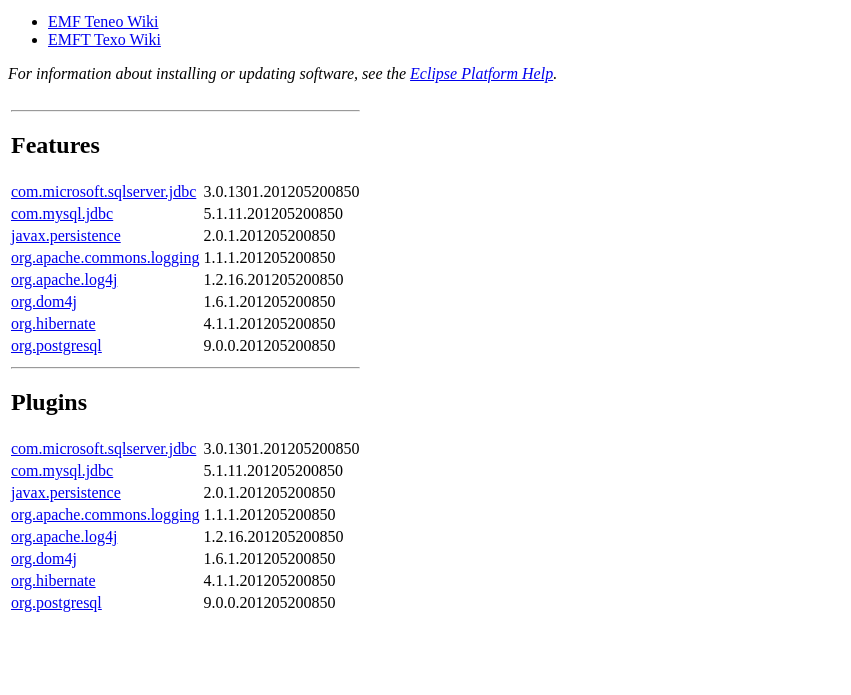
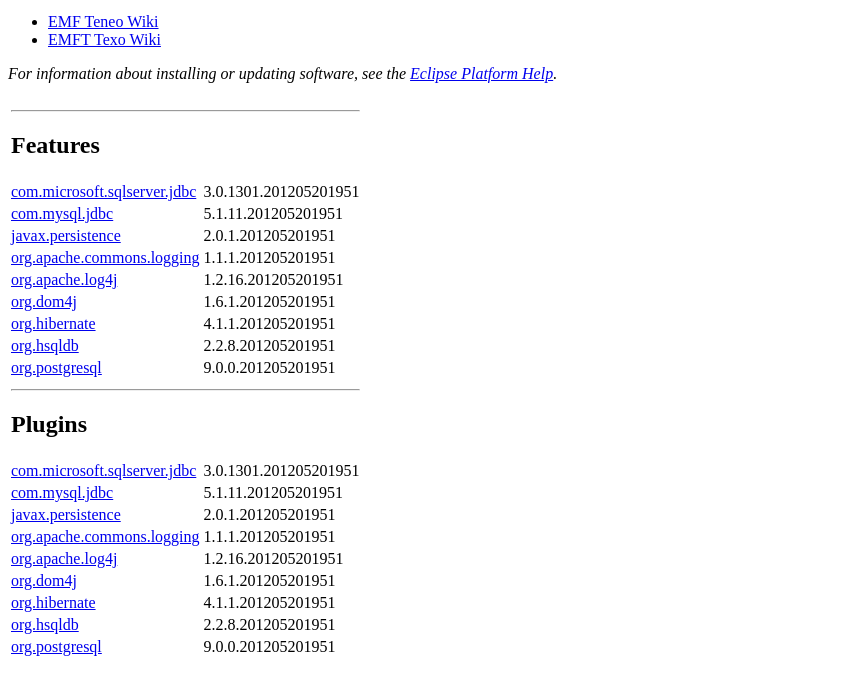
Before and after one commit to mtaal/texoteneodeps, a plain HTML site: page org.eclipse.emf.teneo.update/index.html in a window 1280 px wide. Shown: the part 87-782 px from the top of the page, without its empty margins (0-851 px from the left). Drawn offline with Linux system fonts and the light colour scheme.

Commit message:
Re-added hsqldb, new build

```diff
--- a/org.eclipse.emf.teneo.update/index.html
+++ b/org.eclipse.emf.teneo.update/index.html
@@ -32,28 +32,31 @@
 </td>
 </tr>
 <tr>
-<td><a xmlns="" href="features/com.microsoft.sqlserver.jdbc_3.0.1301.201205200850.jar">com.microsoft.sqlserver.jdbc</a></td><td>3.0.1301.201205200850</td>
+<td><a xmlns="" href="features/com.microsoft.sqlserver.jdbc_3.0.1301.201205201951.jar">com.microsoft.sqlserver.jdbc</a></td><td>3.0.1301.201205201951</td>
 </tr>
 <tr>
-<td><a href="features/com.mysql.jdbc_5.1.11.201205200850.jar">com.mysql.jdbc</a></td><td>5.1.11.201205200850</td>
+<td><a href="features/com.mysql.jdbc_5.1.11.201205201951.jar">com.mysql.jdbc</a></td><td>5.1.11.201205201951</td>
 </tr>
 <tr>
-<td><a href="features/javax.persistence_2.0.1.201205200850.jar">javax.persistence</a></td><td>2.0.1.201205200850</td>
+<td><a href="features/javax.persistence_2.0.1.201205201951.jar">javax.persistence</a></td><td>2.0.1.201205201951</td>
 </tr>
 <tr>
-<td><a href="features/org.apache.commons.logging_1.1.1.201205200850.jar">org.apache.commons.logging</a></td><td>1.1.1.201205200850</td>
+<td><a href="features/org.apache.commons.logging_1.1.1.201205201951.jar">org.apache.commons.logging</a></td><td>1.1.1.201205201951</td>
 </tr>
 <tr>
-<td><a href="features/org.apache.log4j_1.2.16.201205200850.jar">org.apache.log4j</a></td><td>1.2.16.201205200850</td>
+<td><a href="features/org.apache.log4j_1.2.16.201205201951.jar">org.apache.log4j</a></td><td>1.2.16.201205201951</td>
 </tr>
 <tr>
-<td><a href="features/org.dom4j_1.6.1.201205200850.jar">org.dom4j</a></td><td>1.6.1.201205200850</td>
+<td><a href="features/org.dom4j_1.6.1.201205201951.jar">org.dom4j</a></td><td>1.6.1.201205201951</td>
 </tr>
 <tr>
-<td><a href="features/org.hibernate_4.1.1.201205200850.jar">org.hibernate</a></td><td>4.1.1.201205200850</td>
+<td><a href="features/org.hibernate_4.1.1.201205201951.jar">org.hibernate</a></td><td>4.1.1.201205201951</td>
 </tr>
 <tr>
-<td><a href="features/org.postgresql_9.0.0.201205200850.jar">org.postgresql</a></td><td>9.0.0.201205200850</td>
+<td><a href="features/org.hsqldb_2.2.8.201205201951.jar">org.hsqldb</a></td><td>2.2.8.201205201951</td>
+</tr>
+<tr>
+<td><a href="features/org.postgresql_9.0.0.201205201951.jar">org.postgresql</a></td><td>9.0.0.201205201951</td>
 </tr>
 <tr>
 <td colspan="2">
@@ -62,28 +65,31 @@
 </td>
 </tr>
 <tr>
-<td><a href="plugins/com.microsoft.sqlserver.jdbc_3.0.1301.201205200850.jar">com.microsoft.sqlserver.jdbc</a></td><td>3.0.1301.201205200850</td>
+<td><a href="plugins/com.microsoft.sqlserver.jdbc_3.0.1301.201205201951.jar">com.microsoft.sqlserver.jdbc</a></td><td>3.0.1301.201205201951</td>
 </tr>
 <tr>
-<td><a href="plugins/com.mysql.jdbc_5.1.11.201205200850.jar">com.mysql.jdbc</a></td><td>5.1.11.201205200850</td>
+<td><a href="plugins/com.mysql.jdbc_5.1.11.201205201951.jar">com.mysql.jdbc</a></td><td>5.1.11.201205201951</td>
 </tr>
 <tr>
-<td><a href="plugins/javax.persistence_2.0.1.201205200850.jar">javax.persistence</a></td><td>2.0.1.201205200850</td>
+<td><a href="plugins/javax.persistence_2.0.1.201205201951.jar">javax.persistence</a></td><td>2.0.1.201205201951</td>
 </tr>
 <tr>
-<td><a href="plugins/org.apache.commons.logging_1.1.1.201205200850.jar">org.apache.commons.logging</a></td><td>1.1.1.201205200850</td>
+<td><a href="plugins/org.apache.commons.logging_1.1.1.201205201951.jar">org.apache.commons.logging</a></td><td>1.1.1.201205201951</td>
 </tr>
 <tr>
-<td><a href="plugins/org.apache.log4j_1.2.16.201205200850.jar">org.apache.log4j</a></td><td>1.2.16.201205200850</td>
+<td><a href="plugins/org.apache.log4j_1.2.16.201205201951.jar">org.apache.log4j</a></td><td>1.2.16.201205201951</td>
 </tr>
 <tr>
-<td><a href="plugins/org.dom4j_1.6.1.201205200850.jar">org.dom4j</a></td><td>1.6.1.201205200850</td>
+<td><a href="plugins/org.dom4j_1.6.1.201205201951.jar">org.dom4j</a></td><td>1.6.1.201205201951</td>
 </tr>
 <tr>
-<td><a href="plugins/org.hibernate_4.1.1.201205200850.jar">org.hibernate</a></td><td>4.1.1.201205200850</td>
+<td><a href="plugins/org.hibernate_4.1.1.201205201951.jar">org.hibernate</a></td><td>4.1.1.201205201951</td>
 </tr>
 <tr>
-<td><a href="plugins/org.postgresql_9.0.0.201205200850.jar">org.postgresql</a></td><td>9.0.0.201205200850</td>
+<td><a href="plugins/org.hsqldb_2.2.8.201205201951.jar">org.hsqldb</a></td><td>2.2.8.201205201951</td>
+</tr>
+<tr>
+<td><a href="plugins/org.postgresql_9.0.0.201205201951.jar">org.postgresql</a></td><td>9.0.0.201205201951</td>
 </tr>
 </table>
 </body>
--- a/org.hsqldb-feature/feature.xml
+++ b/org.hsqldb-feature/feature.xml
@@ -2,7 +2,7 @@
 <feature
       id="org.hsqldb"
       label="HSQLDB"
-      version="2.2.8"
+      version="2.2.8.qualifier"
       provider-name="elver.org">
 
    <description url="http://hsqldb.org">
```
Also changed, not shown: org.eclipse.emf.teneo.update/index.xml (+18 -16 lines), org.eclipse.emf.teneo.update/site.xml (+9 -9 lines), 15 other files.
